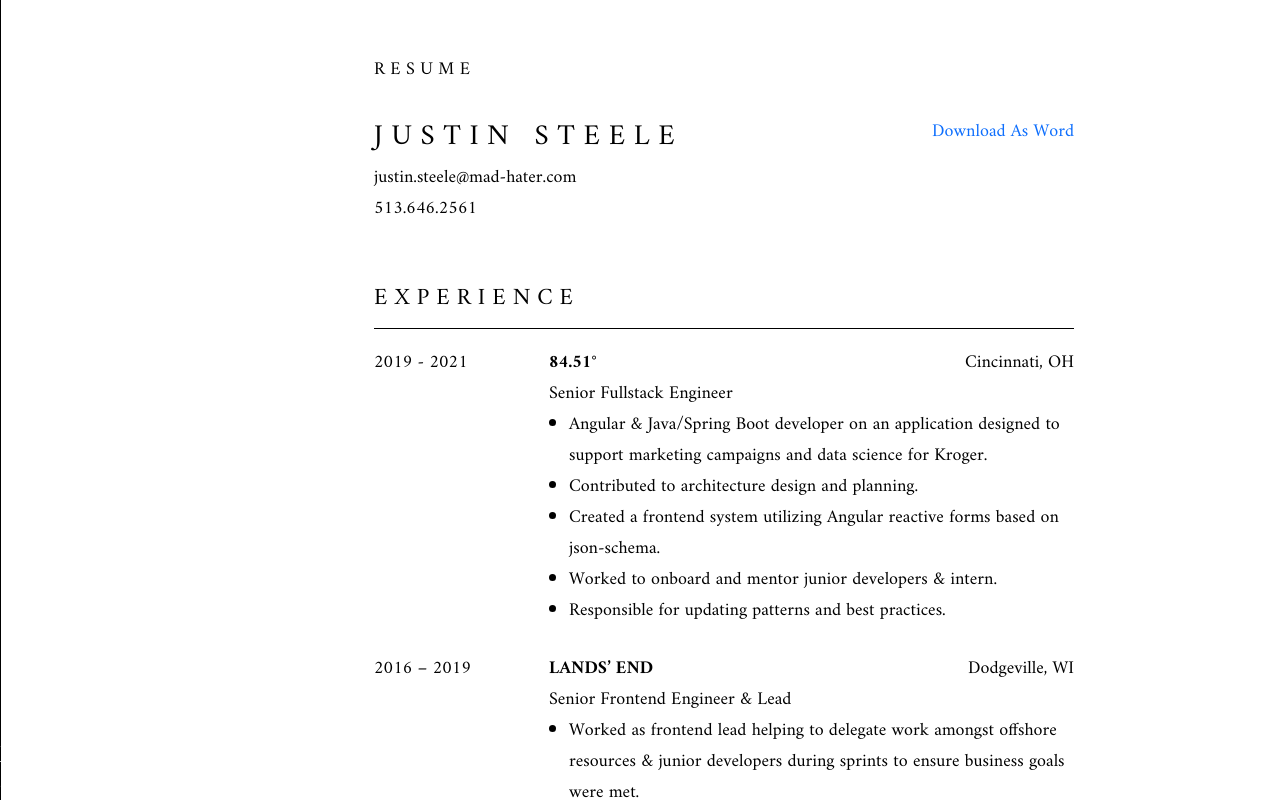
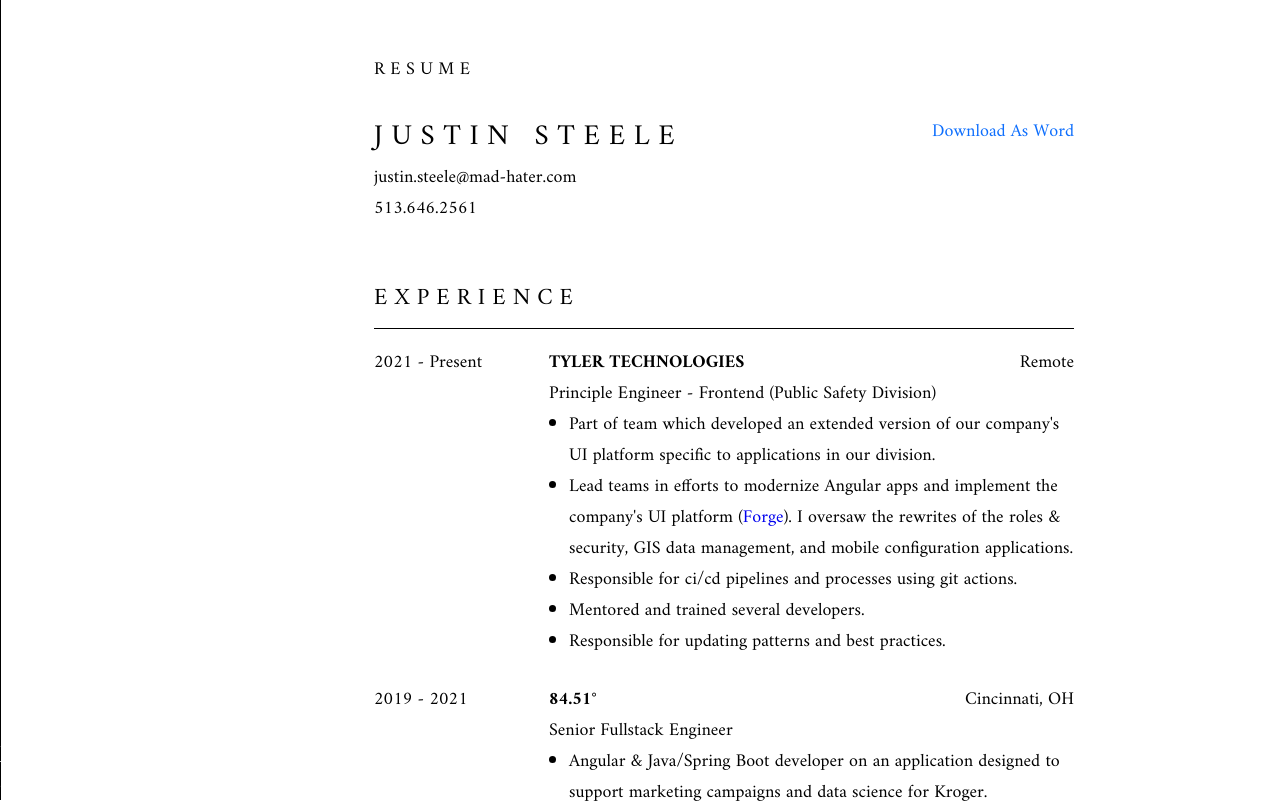
Before and after one commit to madhater/mad-hater, an Angular app: page /resume in a window 1280 px wide. Shown: the top 803 px of the page. Built offline with nearby package versions, Linux system fonts and the light colour scheme.

Commit message:
MINOR: Update resume

```diff
--- a/src/app/domains/resume/resume.html
+++ b/src/app/domains/resume/resume.html
@@ -20,6 +20,29 @@
 </section>
 <section>
   <h3>Experience</h3>
+  <mh-resume-section date="2021 - Present" title="Tyler Technologies" location="Remote">
+    <p>
+      Principle Engineer - Frontend (Public Safety Division)
+    </p>
+    <ul>
+      <li>
+        Part of team which developed an extended version of our company's UI platform specific to applications in our division.
+      </li>
+      <li>
+        Lead teams in efforts to modernize Angular apps and implement the company's UI platform (<a href="https://forge.tylerdev.io/main/?path=/docs/home--docs">Forge</a>).
+        I oversaw the rewrites of the roles & security, GIS data management, and mobile configuration applications.
+      </li>
+      <li>
+        Responsible for ci/cd pipelines and processes using git actions.
+      </li>
+      <li>
+        Mentored and trained several developers.
+      </li>
+      <li>
+        Responsible for updating patterns and best practices.
+      </li>
+    </ul>
+  </mh-resume-section>
 
   <mh-resume-section date="2019 - 2021" title="84.51°" location="Cincinnati, OH">
     <p>
@@ -217,7 +240,7 @@
     <li>Technology Lead</li>
     <li>Accessibility</li>
     <li>SEO</li>
-    <li>User Centered Design</li>
+    <li>User Experience Design</li>
     <li>Graphic Design</li>
     <li>Agile & Scrum</li>
     <li>Node.js</li>
```
Also changed, not shown: 1 other file (tests, documents, lock files or other folders).
